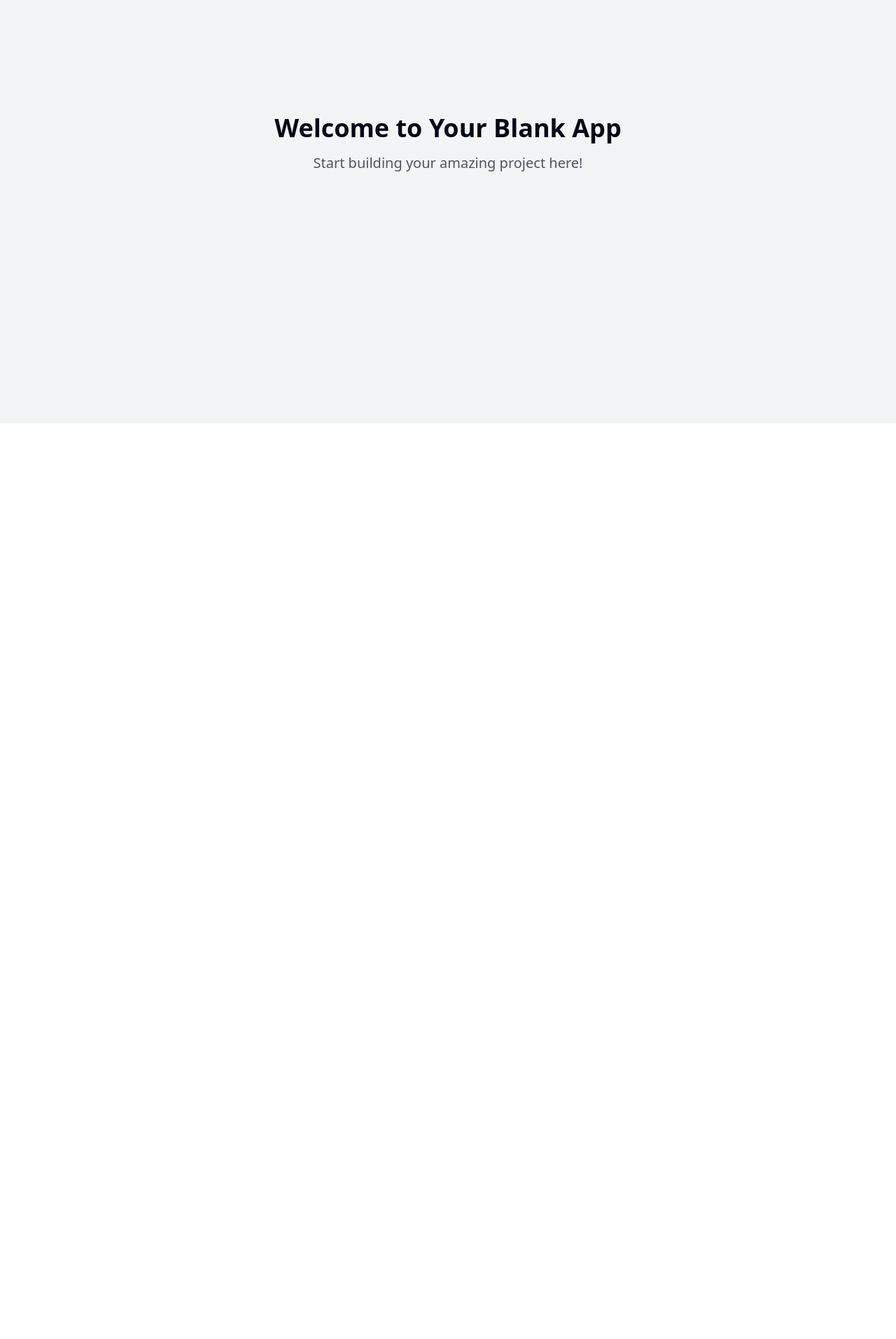
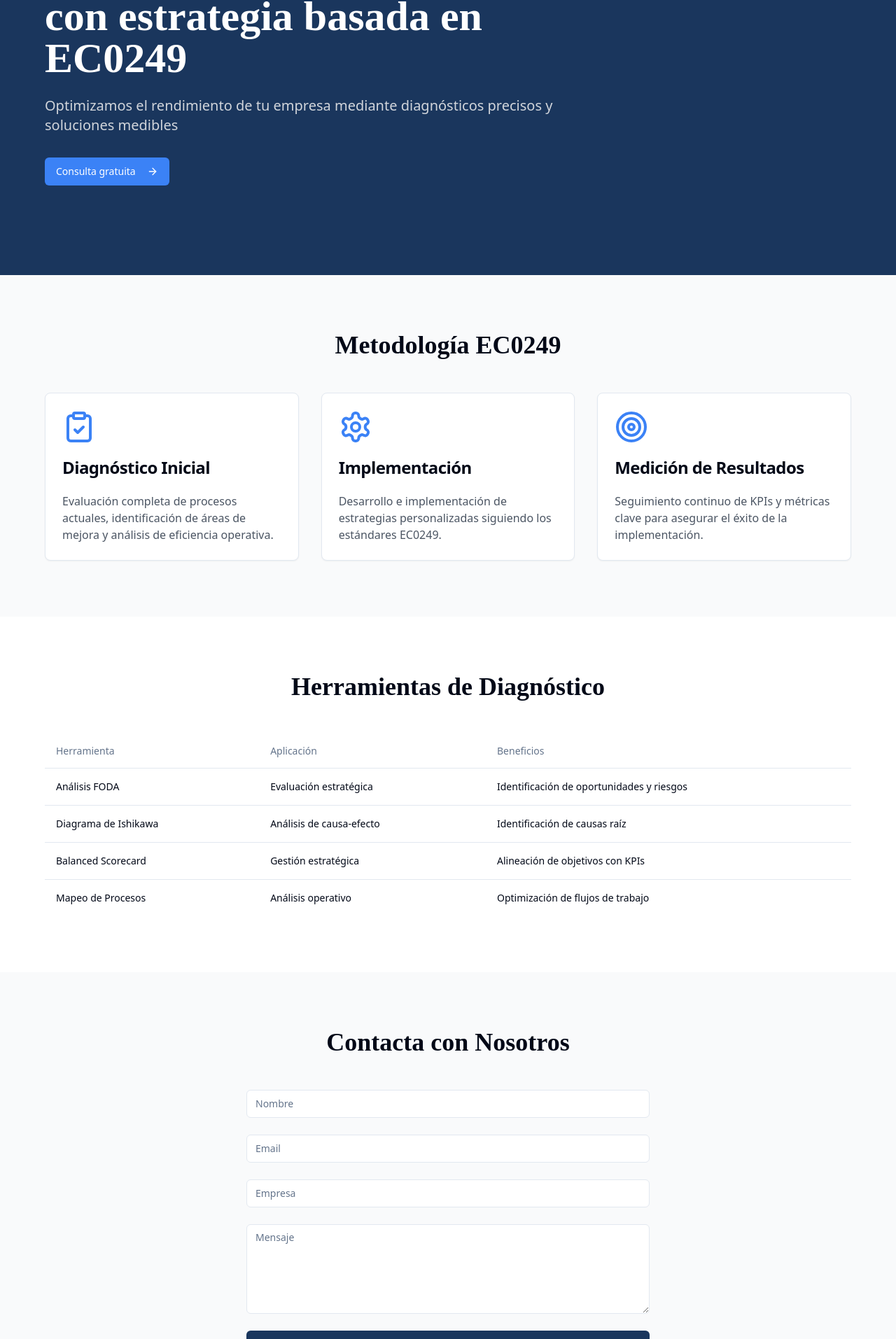
Before and after one commit to Omar-Villalobos/business-strategy-compass, a React (Vite) app: page / in a window 1280 px wide. Shown: the part 195-2108 px from the top of the page at 70% size. Before the commit the page ends 800 px from the top, so only its background shows below. Built offline with nearby package versions, Linux system fonts and the light colour scheme.

Commit message:
feat: Implement business consulting website
Implement a website for a business consulting company, focusing on business strategies and processes, guided by the EC0249 methodology, including diagnostic tools, implementation, and KPI-aligned metrics.

```diff
--- /dev/null
+++ b/src/components/Contact.tsx
@@ -0,0 +1,33 @@
+
+import { Button } from "./ui/button";
+import { Input } from "./ui/input";
+import { Textarea } from "./ui/textarea";
+
+export const Contact = () => {
+  return (
+    <div className="py-20 px-4 bg-gray-50">
+      <div className="max-w-xl mx-auto">
+        <h2 className="font-playfair text-3xl md:text-4xl font-bold text-center mb-12">
+          Contacta con Nosotros
+        </h2>
+        <form className="space-y-6">
+          <div>
+            <Input placeholder="Nombre" />
+          </div>
+          <div>
+            <Input type="email" placeholder="Email" />
+          </div>
+          <div>
+            <Input placeholder="Empresa" />
+          </div>
+          <div>
+            <Textarea placeholder="Mensaje" className="h-32" />
+          </div>
+          <Button className="w-full bg-[#1a365d] hover:bg-[#2a466d]">
+            Enviar mensaje
+          </Button>
+        </form>
+      </div>
+    </div>
+  );
+};
--- /dev/null
+++ b/src/components/HeroSection.tsx
@@ -0,0 +1,23 @@
+
+import { ArrowRight } from "lucide-react";
+import { Button } from "./ui/button";
+
+export const HeroSection = () => {
+  return (
+    <div className="relative bg-[#1a365d] text-white py-20 px-4 md:py-32">
+      <div className="max-w-6xl mx-auto">
+        <div className="max-w-3xl">
+          <h1 className="font-playfair text-4xl md:text-6xl font-bold mb-6 animate-fade-in">
+            Transformamos tu negocio con estrategia basada en EC0249
+          </h1>
+          <p className="text-lg md:text-xl mb-8 text-gray-300">
+            Optimizamos el rendimiento de tu empresa mediante diagnósticos precisos y soluciones medibles
+          </p>
+          <Button className="bg-[#3b82f6] hover:bg-blue-600 text-white">
+            Consulta gratuita <ArrowRight className="ml-2 h-4 w-4" />
+          </Button>
+        </div>
+      </div>
+    </div>
+  );
+};
--- /dev/null
+++ b/src/components/Methodology.tsx
@@ -0,0 +1,50 @@
+
+import { ClipboardCheck, Target, Settings } from "lucide-react";
+import { Card, CardContent, CardHeader, CardTitle } from "./ui/card";
+
+export const Methodology = () => {
+  return (
+    <div className="py-20 px-4 bg-gray-50">
+      <div className="max-w-6xl mx-auto">
+        <h2 className="font-playfair text-3xl md:text-4xl font-bold text-center mb-12">
+          Metodología EC0249
+        </h2>
+        <div className="grid md:grid-cols-3 gap-8">
+          <Card>
+            <CardHeader>
+              <ClipboardCheck className="h-12 w-12 text-[#3b82f6] mb-4" />
+              <CardTitle>Diagnóstico Inicial</CardTitle>
+            </CardHeader>
+            <CardContent>
+              <p className="text-gray-600">
+                Evaluación completa de procesos actuales, identificación de áreas de mejora y análisis de eficiencia operativa.
+              </p>
+            </CardContent>
+          </Card>
+          <Card>
+            <CardHeader>
+              <Settings className="h-12 w-12 text-[#3b82f6] mb-4" />
+              <CardTitle>Implementación</CardTitle>
+            </CardHeader>
+            <CardContent>
+              <p className="text-gray-600">
+                Desarrollo e implementación de estrategias personalizadas siguiendo los estándares EC0249.
+              </p>
+            </CardContent>
+          </Card>
+          <Card>
+            <CardHeader>
+              <Target className="h-12 w-12 text-[#3b82f6] mb-4" />
+              <CardTitle>Medición de Resultados</CardTitle>
+            </CardHeader>
+            <CardContent>
+              <p className="text-gray-600">
+                Seguimiento continuo de KPIs y métricas clave para asegurar el éxito de la implementación.
+              </p>
+            </CardContent>
+          </Card>
+        </div>
+      </div>
+    </div>
+  );
+};
--- /dev/null
+++ b/src/components/Tools.tsx
@@ -0,0 +1,47 @@
+
+import { Table, TableBody, TableCell, TableHead, TableHeader, TableRow } from "./ui/table";
+
+export const Tools = () => {
+  return (
+    <div className="py-20 px-4">
+      <div className="max-w-6xl mx-auto">
+        <h2 className="font-playfair text-3xl md:text-4xl font-bold text-center mb-12">
+          Herramientas de Diagnóstico
+        </h2>
+        <div className="overflow-x-auto">
+          <Table>
+            <TableHeader>
+              <TableRow>
+                <TableHead>Herramienta</TableHead>
+                <TableHead>Aplicación</TableHead>
+                <TableHead>Beneficios</TableHead>
+              </TableRow>
+            </TableHeader>
+            <TableBody>
+              <TableRow>
+                <TableCell className="font-medium">Análisis FODA</TableCell>
+                <TableCell>Evaluación estratégica</TableCell>
+                <TableCell>Identificación de oportunidades y riesgos</TableCell>
+              </TableRow>
+              <TableRow>
+                <TableCell className="font-medium">Diagrama de Ishikawa</TableCell>
+                <TableCell>Análisis de causa-efecto</TableCell>
+                <TableCell>Identificación de causas raíz</TableCell>
+              </TableRow>
+              <TableRow>
+                <TableCell className="font-medium">Balanced Scorecard</TableCell>
+                <TableCell>Gestión estratégica</TableCell>
+                <TableCell>Alineación de objetivos con KPIs</TableCell>
+              </TableRow>
+              <TableRow>
+                <TableCell className="font-medium">Mapeo de Procesos</TableCell>
+                <TableCell>Análisis operativo</TableCell>
+                <TableCell>Optimización de flujos de trabajo</TableCell>
+              </TableRow>
+            </TableBody>
+          </Table>
+        </div>
+      </div>
+    </div>
+  );
+};
--- a/src/pages/Index.tsx
+++ b/src/pages/Index.tsx
@@ -1,12 +1,16 @@
-// Update this page (the content is just a fallback if you fail to update the page)
+
+import { HeroSection } from "@/components/HeroSection";
+import { Methodology } from "@/components/Methodology";
+import { Tools } from "@/components/Tools";
+import { Contact } from "@/components/Contact";
 
 const Index = () => {
   return (
-    <div className="min-h-screen flex items-center justify-center bg-gray-100">
-      <div className="text-center">
-        <h1 className="text-4xl font-bold mb-4">Welcome to Your Blank App</h1>
-        <p className="text-xl text-gray-600">Start building your amazing project here!</p>
-      </div>
+    <div className="min-h-screen">
+      <HeroSection />
+      <Methodology />
+      <Tools />
+      <Contact />
     </div>
   );
 };
--- a/tailwind.config.ts
+++ b/tailwind.config.ts
@@ -1,96 +1,83 @@
+
 import type { Config } from "tailwindcss";
 
 export default {
   darkMode: ["class"],
-	content: [
-		"./pages/**/*.{ts,tsx}",
-		"./components/**/*.{ts,tsx}",
-		"./app/**/*.{ts,tsx}",
-		"./src/**/*.{ts,tsx}",
-	],
+  content: ["./pages/**/*.{ts,tsx}", "./components/**/*.{ts,tsx}", "./app/**/*.{ts,tsx}", "./src/**/*.{ts,tsx}"],
   prefix: "",
   theme: {
     container: {
       center: true,
-			padding: '2rem',
+      padding: "2rem",
       screens: {
-				'2xl': '1400px'
-			}
+        "2xl": "1400px",
+      },
     },
     extend: {
       colors: {
-				border: 'hsl(var(--border))',
-				input: 'hsl(var(--input))',
-				ring: 'hsl(var(--ring))',
-				background: 'hsl(var(--background))',
-				foreground: 'hsl(var(--foreground))',
+        border: "hsl(var(--border))",
+        input: "hsl(var(--input))",
+        ring: "hsl(var(--ring))",
+        background: "hsl(var(--background))",
+        foreground: "hsl(var(--foreground))",
         primary: {
-					DEFAULT: 'hsl(var(--primary))',
-					foreground: 'hsl(var(--primary-foreground))'
+          DEFAULT: "hsl(var(--primary))",
+          foreground: "hsl(var(--primary-foreground))",
         },
         secondary: {
-					DEFAULT: 'hsl(var(--secondary))',
-					foreground: 'hsl(var(--secondary-foreground))'
+          DEFAULT: "hsl(var(--secondary))",
+          foreground: "hsl(var(--secondary-foreground))",
         },
         destructive: {
-					DEFAULT: 'hsl(var(--destructive))',
-					foreground: 'hsl(var(--destructive-foreground))'
+          DEFAULT: "hsl(var(--destructive))",
+          foreground: "hsl(var(--destructive-foreground))",
         },
         muted: {
-					DEFAULT: 'hsl(var(--muted))',
-					foreground: 'hsl(var(--muted-foreground))'
+          DEFAULT: "hsl(var(--muted))",
+          foreground: "hsl(var(--muted-foreground))",
         },
         accent: {
-					DEFAULT: 'hsl(var(--accent))',
-					foreground: 'hsl(var(--accent-foreground))'
+          DEFAULT: "hsl(var(--accent))",
+          foreground: "hsl(var(--accent-foreground))",
         },
         popover: {
-					DEFAULT: 'hsl(var(--popover))',
-					foreground: 'hsl(var(--popover-foreground))'
+          DEFAULT: "hsl(var(--popover))",
+          foreground: "hsl(var(--popover-foreground))",
         },
         card: {
-					DEFAULT: 'hsl(var(--card))',
-					foreground: 'hsl(var(--card-foreground))'
+          DEFAULT: "hsl(var(--card))",
+          foreground: "hsl(var(--card-foreground))",
         },
-				sidebar: {
-					DEFAULT: 'hsl(var(--sidebar-background))',
-					foreground: 'hsl(var(--sidebar-foreground))',
-					primary: 'hsl(var(--sidebar-primary))',
-					'primary-foreground': 'hsl(var(--sidebar-primary-foreground))',
-					accent: 'hsl(var(--sidebar-accent))',
-					'accent-foreground': 'hsl(var(--sidebar-accent-foreground))',
-					border: 'hsl(var(--sidebar-border))',
-					ring: 'hsl(var(--sidebar-ring))'
-				}
+      },
+      fontFamily: {
+        inter: ["Inter", "sans-serif"],
+        playfair: ["Playfair Display", "serif"],
       },
       borderRadius: {
-				lg: 'var(--radius)',
-				md: 'calc(var(--radius) - 2px)',
-				sm: 'calc(var(--radius) - 4px)'
+        lg: "var(--radius)",
+        md: "calc(var(--radius) - 2px)",
+        sm: "calc(var(--radius) - 4px)",
       },
       keyframes: {
-				'accordion-down': {
-					from: {
-						height: '0'
+        "accordion-down": {
+          from: { height: "0" },
+          to: { height: "var(--radix-accordion-content-height)" },
         },
-					to: {
-						height: 'var(--radix-accordion-content-height)'
-					}
+        "accordion-up": {
+          from: { height: "var(--radix-accordion-content-height)" },
+          to: { height: "0" },
         },
-				'accordion-up': {
-					from: {
-						height: 'var(--radix-accordion-content-height)'
+        "fade-in": {
+          "0%": { opacity: "0", transform: "translateY(10px)" },
+          "100%": { opacity: "1", transform: "translateY(0)" },
         },
-					to: {
-						height: '0'
-					}
-				}
       },
       animation: {
-				'accordion-down': 'accordion-down 0.2s ease-out',
-				'accordion-up': 'accordion-up 0.2s ease-out'
-			}
-		}
+        "accordion-down": "accordion-down 0.2s ease-out",
+        "accordion-up": "accordion-up 0.2s ease-out",
+        "fade-in": "fade-in 0.5s ease-out",
+      },
+    },
   },
   plugins: [require("tailwindcss-animate")],
 } satisfies Config;
```
Also changed, not shown: src/index.html (added, +18 -0 lines). Lines whose indentation alone changed are shown as unchanged.
